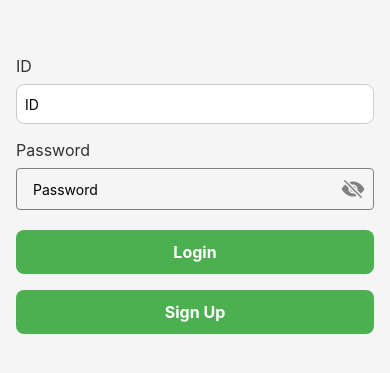
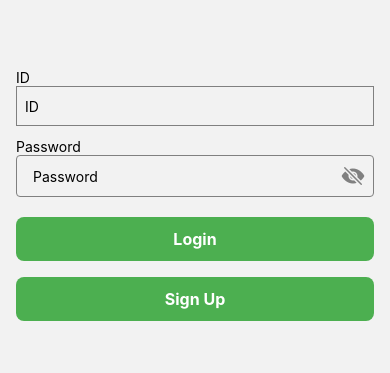
Before and after one commit to minkinghub/OCR_Nutrient_APP, a React Native app in the folder front/: screen /Login in a window 390 px wide. Shown: the part 223-596 px from the top of the page. Built offline with nearby package versions, Linux system fonts and the light colour scheme.

Commit message:
회원가입 시 정보를 저장 후 마이페이지에 출력

```diff
--- a/front/App.js
+++ b/front/App.js
@@ -14,7 +14,7 @@ const Drawer = createDrawerNavigator();
 
 // MainDrawer 컴포넌트는 Drawer Navigator를 사용하여 메인 탭과 마이 페이지를 렌더링
 function MainDrawer({ route }) {
-  const { id, password, age, height, weight, gender, isAthlete } = route.params;
+  const { id, password, age, height, weight, gender, isAthlete } = route.params || {};
 
   return (
     <Drawer.Navigator
@@ -32,7 +32,7 @@ function MainDrawer({ route }) {
         component={MainTabs}
         options={{ drawerLabel: 'Main Tabs' }} // 드로어 메뉴에서 "Main Tabs"로 표시
       />
-      <Drawer.Screen name="Mypage">
+      <Drawer.Screen name="MyPage">
         {props => (
           <MyPageScreen
             {...props}
--- a/front/components/LoginScreen.js
+++ b/front/components/LoginScreen.js
@@ -1,60 +1,61 @@
 import React, { useState } from 'react';
-import { Text, View, TextInput, TouchableOpacity, StyleSheet } from 'react-native';
+import { View, Text, TextInput, TouchableOpacity, StyleSheet, Alert } from 'react-native';
 import PasswordInput from './PasswordInput';
 
-// LoginScreen 컴포넌트: 사용자가 ID와 비밀번호를 입력하고 로그인 또는 회원가입을 할 수 있는 화면
-function LoginScreen({ navigation }) {
-  const [id, setId] = useState(''); // ID 상태를 관리
-  const [password, setPassword] = useState(''); // 비밀번호 상태를 관리
+const LoginScreen = ({ navigation, route }) => {
+  const [id, setId] = useState('');
+  const [password, setPassword] = useState('');
+
+  const userData = route.params?.userData || {};
+
+  const handleLogin = () => {
+    if (id === userData.id && password === userData.password) {
+      navigation.navigate('MainDrawer', userData);
+    } else {
+      Alert.alert('로그인 실패', 'ID 또는 비밀번호가 올바르지 않습니다.');
+    }
+  };
 
   return (
     <View style={styles.container}>
-      <Text style={styles.label}>ID</Text>
-      {/* ID 입력 필드 */}
-      <TextInput style={styles.input} value={id} onChangeText={setId} placeholder="ID" />
-      <Text style={styles.label}>Password</Text>
-
-      {/* 비밀번호 입력 필드 (PasswordInput 컴포넌트 사용) */}
+      <Text>ID</Text>
+      <TextInput
+        style={styles.input}
+        value={id}
+        onChangeText={setId}
+        placeholder="ID"
+      />
+      <Text>Password</Text>
       <PasswordInput
         value={password}
         onChangeText={setPassword}
         placeholder="Password"
       />
-
-      {/* 로그인 버튼 */}
-      <TouchableOpacity style={styles.button} onPress={() => navigation.navigate('MainDrawer', { id, password })}>
+      <TouchableOpacity style={styles.button} onPress={handleLogin}>
         <Text style={styles.buttonText}>Login</Text>
       </TouchableOpacity>
-
-      {/* 회원가입 버튼 */}
-      <TouchableOpacity style={styles.button} onPress={() => navigation.navigate('SignUp')}>
+      <TouchableOpacity
+        style={styles.button}
+        onPress={() => navigation.navigate('SignUp')}
+      >
         <Text style={styles.buttonText}>Sign Up</Text>
       </TouchableOpacity>
     </View>
   );
-}
+};
 
-// 스타일을 정의하는 StyleSheet 객체
 const styles = StyleSheet.create({
   container: {
     flex: 1,
     justifyContent: 'center',
     padding: 16,
-    backgroundColor: '#f5f5f5',
-  },
-  label: {
-    fontSize: 16,
-    marginBottom: 8,
-    color: '#333',
   },
   input: {
     height: 40,
-    borderColor: '#ccc',
+    borderColor: 'gray',
     borderWidth: 1,
-    marginBottom: 16,
+    marginBottom: 12,
     paddingHorizontal: 8,
-    borderRadius: 8,
-    backgroundColor: '#fff',
   },
   button: {
     backgroundColor: '#4CAF50',
@@ -62,11 +63,11 @@ const styles = StyleSheet.create({
     paddingHorizontal: 24,
     borderRadius: 8,
     marginVertical: 8,
+    alignItems: 'center',
   },
   buttonText: {
     color: '#fff',
     fontSize: 16,
-    textAlign: 'center',
     fontWeight: 'bold',
   },
 });
--- a/front/components/MyPageScreen.js
+++ b/front/components/MyPageScreen.js
@@ -1,4 +1,4 @@
-import React, { useState } from 'react';
+import React, { useState, useEffect } from 'react';
 import { View, Text, TextInput, TouchableOpacity, Image, ScrollView, TouchableWithoutFeedback, Keyboard, StyleSheet, Platform, Alert } from 'react-native';
 import RNPickerSelect from 'react-native-picker-select';
 import PasswordInput from './PasswordInput';
@@ -6,13 +6,23 @@ import PasswordInput from './PasswordInput';
 // MyPageScreen 컴포넌트: 사용자의 프로필 정보를 표시하고 수정할 수 있는 화면
 export default function MyPageScreen({ id, password, age, height, weight, gender, isAthlete, bmr }) {
   // 상태 관리
-  const [localId] = useState(id);
+  const [localId, setLocalId] = useState(id);
   const [localPassword, setLocalPassword] = useState(password);
   const [localAge, setLocalAge] = useState(age);
   const [localHeight, setLocalHeight] = useState(height);
   const [localWeight, setLocalWeight] = useState(weight);
-  const [localGender] = useState(gender);
+  const [localGender, setLocalGender] = useState(gender);
   const [localIsAthlete, setLocalIsAthlete] = useState(isAthlete);
+
+  useEffect(() => {
+    setLocalId(id);
+    setLocalPassword(password);
+    setLocalAge(age);
+    setLocalHeight(height);
+    setLocalWeight(weight);
+    setLocalGender(gender);
+    setLocalIsAthlete(isAthlete);
+  }, [id, password, age, height, weight, gender, isAthlete]);
 
   // 나이 입력 변경 핸들러
   const handleAgeChange = (text) => {
--- a/front/components/SignUpScreen.js
+++ b/front/components/SignUpScreen.js
@@ -30,6 +30,19 @@ export default function SignUpScreen({ navigation }) {
     const numericValue = text.replace(/[^0-9.]/g, '');
     if (numericValue.split('.').length > 2) return; // 소수점이 두 개 이상 입력되는 것을 방지
     setWeight(numericValue);
+  };
+
+  const handleSignUp = () => {
+    const userData = {
+      id,
+      password,
+      age,
+      height,
+      weight,
+      gender,
+      isAthlete
+    };
+    navigation.navigate('Login', { userData });
   };
 
   return (
@@ -79,7 +92,6 @@ export default function SignUpScreen({ navigation }) {
           items={[
             { label: '남', value: 'male' },
             { label: '여', value: 'female' },
-            { label: 'Other', value: 'other' },
           ]}
           style={pickerSelectStyles}
           placeholder={{ label: "Select your gender", value: null }}
@@ -96,7 +108,7 @@ export default function SignUpScreen({ navigation }) {
           placeholder={{ label: "Are you an athlete?", value: null }}
         />
 
-        <TouchableOpacity style={styles.button} onPress={() => navigation.navigate('Login')}>
+        <TouchableOpacity style={styles.button} onPress={handleSignUp}>
           <Text style={styles.buttonText}>Sign Up</Text>
         </TouchableOpacity>
 
```
